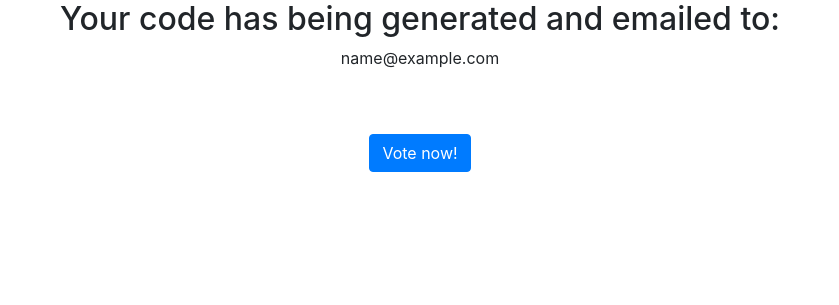
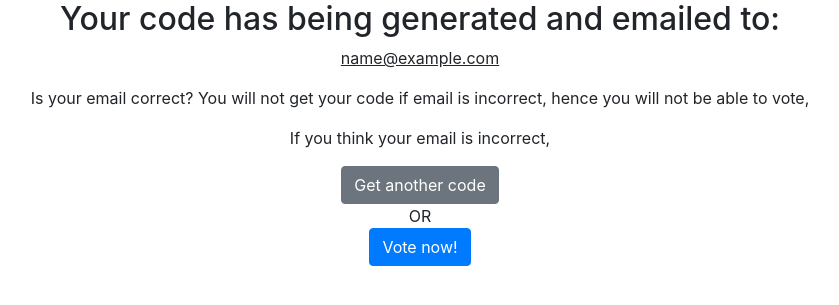
Before and after one commit to dhee-tree/voting-app, a Django app: template templates/vote/success.html in a window 1280 px wide. Shown: the part 185-490 px from the top of the page, without its empty margins (220-1059 px from the left). Run offline with Django 4.2, Linux system fonts and the light colour scheme; the template is opened without the code that fills it: most values are stand-ins (such as "Sample title", 1, 10 or a date in 2020); some libraries are stand-ins or nearby versions.

Commit message:
added incorrect email message

```diff
--- a/templates/vote/success.html
+++ b/templates/vote/success.html
@@ -9,7 +9,13 @@
 
             <section>
 				<h2>Your code has being generated and emailed to:</h2>
-				<p>{{ email }}</p><br><br>
+				<p><u>{{ email }}</u></p>
+				<p>Is your email correct? You will not get your code if email is incorrect, hence you will not be able to vote,</p>
+				<p>If you think your email is incorrect,</p>
+				<a href="{% url 'code' %}" class="btn btn-secondary">Get another code</a>
+				<br>
+				<span>OR</span>
+				<br>
 				<a href="{% url 'voting' %}" class="btn btn-primary">Vote now!</a>
 			</section>
 
```
